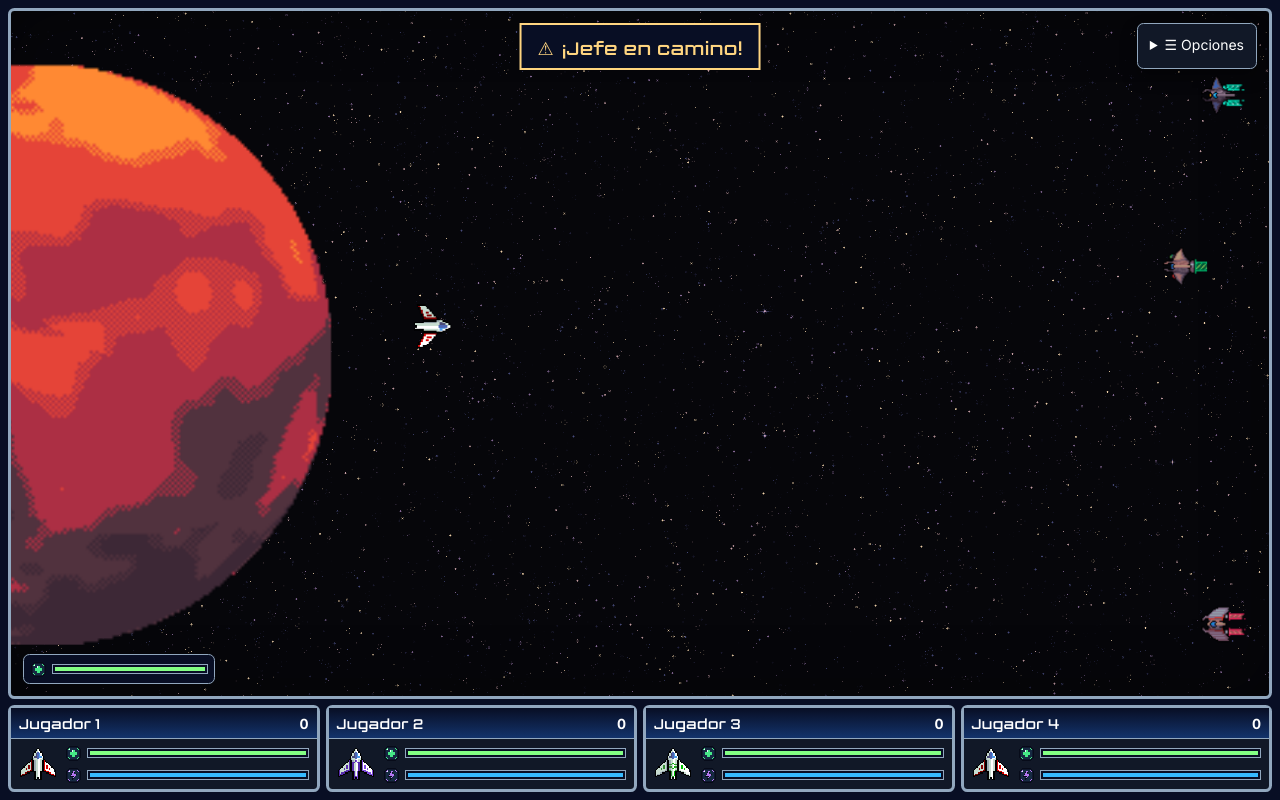
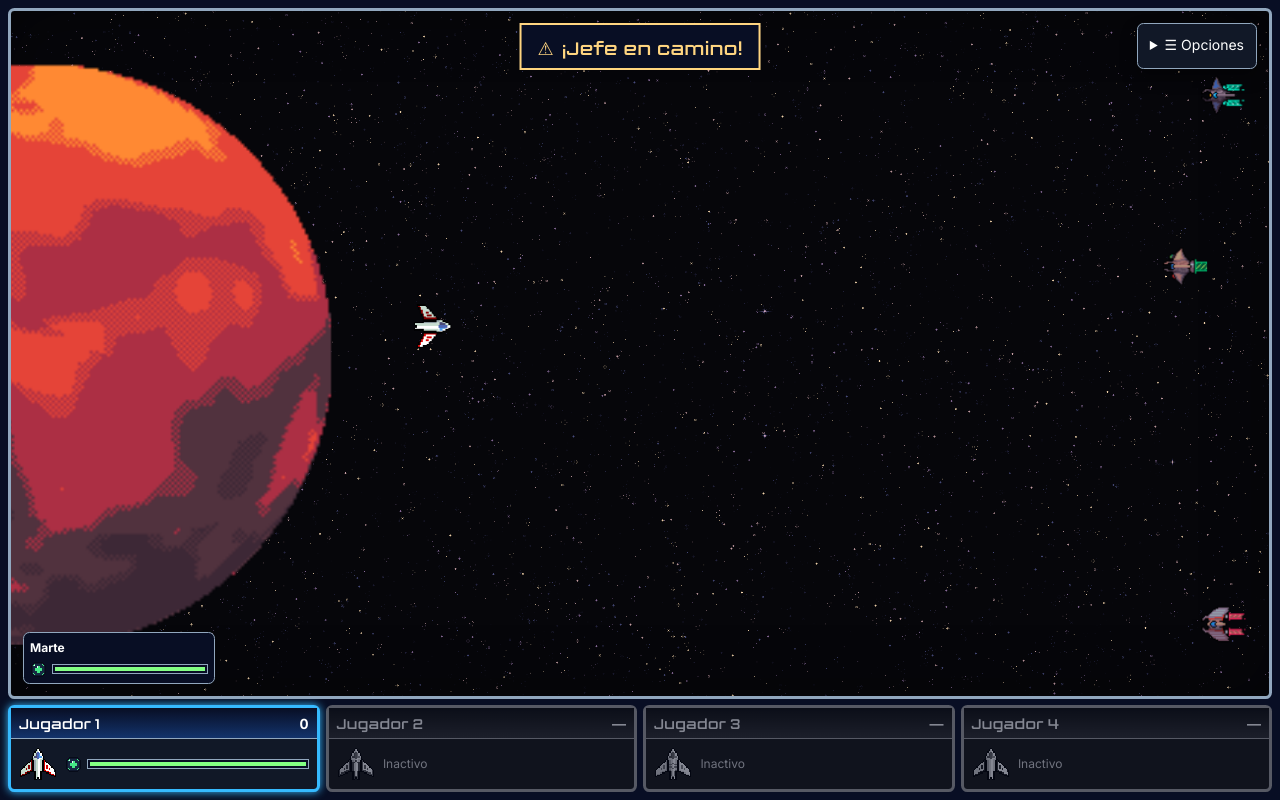
Before and after one commit to GeinerMB/proyecto-C00870-C15464-C25063-C27534, a React (Vite) app: page /#/game in a window 1280 px wide. Built offline with nearby package versions, Linux system fonts and the light colour scheme.

Commit message:
Se conectan los datos con la interfaz

```diff
--- a/src/js/game/gameLoop.js
+++ b/src/js/game/gameLoop.js
@@ -37,6 +37,11 @@ export function startGame(canvas, state, onHudChange) {
     const oldHp = playerShip.hp;
     const oldScore = playerShip.score;
     const oldPlanetHp = planet.hp;
+    const bossType = levels[state.levelId]?.bossType;
+    const oldBoss = enemies.find((enemy) => enemy.type === bossType);
+    const oldBossHp = oldBoss?.hp;
+    const oldBossShieldHp = oldBoss?.shield?.hp;
+    const oldBossShieldPhase = oldBoss?.shield?.phase;
     const movement = input.readMovement();
 
     if (playerShip.hp > 0 && shots > 0) {
@@ -105,10 +110,14 @@ export function startGame(canvas, state, onHudChange) {
       }
     }
 
+    const currentBoss = enemies.find((enemy) => enemy.type === bossType);
     const hudChanged =
       playerShip.hp !== oldHp ||
       playerShip.score !== oldScore ||
       planet.hp !== oldPlanetHp ||
+      oldBossHp !== currentBoss?.hp ||
+      oldBossShieldHp !== currentBoss?.shield?.hp ||
+      oldBossShieldPhase !== currentBoss?.shield?.phase ||
       state.phase !== "playing";
 
     if (hudChanged) {
--- a/src/js/game/gameState.js
+++ b/src/js/game/gameState.js
@@ -3,6 +3,7 @@ import { createPlanet, planetTypes } from "./entities/planet.js";
 import { createSpawners } from "./systems/spawnersSystem.js";
 import { levels } from "./levels.js";
 import { DEFAULT_ROLE, roles } from "./roles.js";
+import { shieldTypes } from "./entities/enemies.js";
 
 // Crea una partida local. Los datos del lobby son opcionales para permitir
 // que el usuario entre directamente a la página de juego.
@@ -31,14 +32,27 @@ export function createGameState(setup = {}) {
 // Devuelve una copia de los valores visibles en el panel de la partida.
 export function getHudSnapshot(state) {
   const { planet } = state;
+  const bossType = levels[state.levelId]?.bossType;
+  const boss = state.enemies.find((enemy) => enemy.type === bossType);
 
   return {
     phase: state.phase,
+    levelId: state.levelId,
     planet: {
       name: planetTypes[planet.type].name,
       hp: planet.hp,
       maxHp: planet.maxHp,
     },
+    boss: boss ? {
+      type: boss.type,
+      hp: boss.hp,
+      maxHp: boss.maxHp,
+      shield: boss.shield ? {
+        hp: boss.shield.hp,
+        maxHp: shieldTypes[boss.shield.type].maxHp,
+        phase: boss.shield.phase,
+      } : null,
+    } : null,
     players: Array.from(state.players.values(), (player) => ({
       id: player.id,
       name: player.name,
--- a/src/pages/Game.jsx
+++ b/src/pages/Game.jsx
@@ -20,7 +20,11 @@ const squad = [
 ];
 
 // El icono distingue cada recurso; el nombre y el valor siguen siendo accesibles.
-function ResourceMeter({ label, value, variant, icon }) {
+function ResourceMeter({ label, value, maxValue = 100, variant, icon }) {
+  const safeMaxValue = Math.max(0, maxValue);
+  const safeValue = Math.max(0, Math.min(value, safeMaxValue));
+  const percentage = safeMaxValue > 0 ? (safeValue / safeMaxValue) * 100 : 0;
+
   return (
     <div className={`game-meter game-meter-${variant}`}>
       <img src={icon} alt="" width="20" height="20" />
@@ -29,34 +33,68 @@ function ResourceMeter({ label, value, variant, icon }) {
         role="meter"
         aria-label={label}
         aria-valuemin={0}
-        aria-valuemax={100}
-        aria-valuenow={value}
-        aria-valuetext={`${value} de 100`}
+        aria-valuemax={safeMaxValue}
+        aria-valuenow={safeValue}
+        aria-valuetext={`${safeValue} de ${safeMaxValue}`}
       >
-        <span className="game-meter-fill" style={{ width: `${value}%` }} />
+        <span className="game-meter-fill" style={{ width: `${percentage}%` }} />
       </span>
     </div>
   );
 }
 
-function PlayerCard({ player }) {
+function PlayerCard({ slot, player }) {
+  const selectedRole = player ? roles[player.role] : null;
+  const ship = selectedRole?.ship ?? slot.ship;
+  const roleLabel = selectedRole?.label ?? slot.role;
+  const statusClass = !player
+    ? "game-player-inactive"
+    : player.hp > 0
+      ? "game-player-active"
+      : "game-player-eliminated";
+
   return (
-    <article className="game-player" aria-labelledby={`game-player-${player.id}-title`}>
+    <article className={`game-player ${statusClass}`} aria-labelledby={`game-player-${slot.number}-title`}>
       <header className="game-player-header">
-        <h3 id={`game-player-${player.id}-title`}>Jugador {player.number}</h3>
-        <p className="game-player-score"><span className="game-visually-hidden">Puntos: </span>0</p>
+        <h3 id={`game-player-${slot.number}-title`}>
+          {player?.name ?? `Jugador ${slot.number}`}
+        </h3>
+        <p className="game-player-score">
+          <span className="game-visually-hidden">Puntos: </span>
+          {player?.score ?? "—"}
+        </p>
       </header>
       <div className="game-player-body">
         <img
           className="game-player-ship"
-          src={player.ship}
-          alt={`Nave del rol ${player.role}`}
+          src={ship}
+          alt={`Nave del rol ${roleLabel}`}
           width="48"
           height="48"
         />
         <div className="game-player-resources">
-          <ResourceMeter label={`Vida del jugador ${player.number}`} value={100} variant="health" icon={healthIcon} />
-          <ResourceMeter label={`Energía del jugador ${player.number}`} value={100} variant="energy" icon={energyIcon} />
+          {player ? (
+            <>
+              <ResourceMeter
+                label={`Vida de ${player.name}`}
+                value={player.hp}
+                maxValue={player.maxHp}
+                variant="health"
+                icon={healthIcon}
+              />
+              {Number.isFinite(player.energy) && Number.isFinite(player.maxEnergy) && (
+                <ResourceMeter
+                  label={`Energía de ${player.name}`}
+                  value={player.energy}
+                  maxValue={player.maxEnergy}
+                  variant="energy"
+                  icon={energyIcon}
+                />
+              )}
+            </>
+          ) : (
+            <span className="game-player-status">Inactivo</span>
+          )}
         </div>
       </div>
     </article>
@@ -85,16 +123,37 @@ function LocalGame({ setup }) {
 
   return (
     <section id="game" className="game" aria-labelledby="game-title">
-      <h1 id="game-title" className="game-visually-hidden">Defiende la Tierra</h1>
+      <h1 id="game-title" className="game-visually-hidden">Defiende {hud.planet.name}</h1>
       <section className="game-board" aria-labelledby="game-board-title">
         <h2 id="game-board-title" className="game-visually-hidden">Zona de juego</h2>
         <p id="game-board-description" className="game-visually-hidden">
-          Vista previa del escenario: la Tierra a la izquierda, cuatro naves
-          aliadas en formación y una nave enemiga a la derecha.
+          Nivel {hud.levelId}: protege el planeta {hud.planet.name} de las naves enemigas.
         </p>
         <div className="game-board-notice">
-          <span aria-hidden="true">⚠</span> ¡Jefe en camino!
+          <span aria-hidden="true">⚠</span>
+          {hud.boss ? "¡Jefe en combate!" : "¡Jefe en camino!"}
         </div>
+        {hud.boss && (
+          <div className="game-boss-status" aria-label="Estado del jefe">
+            <strong>Jefe</strong>
+            <ResourceMeter
+              label="Vida del jefe"
+              value={hud.boss.hp}
+              maxValue={hud.boss.maxHp}
+              variant="boss"
+              icon={healthIcon}
+            />
+            {hud.boss.shield && hud.boss.shield.phase !== "broken" && (
+              <ResourceMeter
+                label="Escudo del jefe"
+                value={hud.boss.shield.hp}
+                maxValue={hud.boss.shield.maxHp}
+                variant="energy"
+                icon={energyIcon}
+              />
+            )}
+          </div>
+        )}
         <details className="game-menu">
           <summary><span aria-hidden="true">☰</span> Opciones</summary>
           <nav aria-label="Opciones de la partida">
@@ -106,7 +165,14 @@ function LocalGame({ setup }) {
 
         <div className="game-planet">
           <div className="game-planet-health">
-            <ResourceMeter label="Vida del planeta Tierra" value={100} variant="health" icon={healthIcon} />
+            <span className="game-planet-name">{hud.planet.name}</span>
+            <ResourceMeter
+              label={`Vida del planeta ${hud.planet.name}`}
+              value={hud.planet.hp}
+              maxValue={hud.planet.maxHp}
+              variant="health"
+              icon={healthIcon}
+            />
           </div>
         </div>
         <canvas
@@ -128,7 +194,17 @@ function LocalGame({ setup }) {
       <section className="game-squad" aria-labelledby="game-squad-title">
         <h2 id="game-squad-title" className="game-visually-hidden">Estado del escuadrón</h2>
         <ul className="game-squad-list" aria-label="Jugadores del escuadrón">
-          {squad.map((player) => <li key={player.id}><PlayerCard player={player} /></li>)}
+          {squad.map((slot, index) => {
+            const player = index === 0
+              ? hud.players.find(({ id }) => id === gameState.localPlayerId)
+              : null;
+
+            return (
+              <li key={slot.id}>
+                <PlayerCard slot={slot} player={player} />
+              </li>
+            );
+          })}
         </ul>
       </section>
     </section>
--- a/src/styles/game.css
+++ b/src/styles/game.css
@@ -260,6 +260,17 @@ body:has(.game) {
   background: var(--dialog-surface);
 }
 
+.game-player-active {
+  border-color: var(--button-edge);
+  box-shadow: 0 0 0.5rem var(--button-edge);
+}
+
+.game-player-inactive,
+.game-player-eliminated {
+  filter: grayscale(1);
+  opacity: 0.5;
+}
+
 .game-player-header {
   display: flex;
   align-items: baseline;
@@ -299,6 +310,42 @@ body:has(.game) {
 .game-player-resources {
   display: grid;
   gap: 0.375rem;
+}
+
+.game-player-status {
+  color: var(--game-text-muted);
+  font-size: 0.75rem;
+}
+
+.game-planet-name {
+  display: block;
+  margin-bottom: 0.25rem;
+  font-size: 0.75rem;
+  font-weight: 700;
+}
+
+.game-boss-status {
+  position: absolute;
+  z-index: 2;
+  top: 3.5rem;
+  left: 50%;
+  display: grid;
+  gap: 0.375rem;
+  width: min(18rem, calc(100% - 2rem));
+  padding: 0.5rem;
+  border: 1px solid var(--game-warning);
+  border-radius: var(--game-radius);
+  background: var(--dialog-header-top);
+  transform: translateX(-50%);
+}
+
+.game-boss-status > strong {
+  color: var(--game-warning);
+  font-size: 0.75rem;
+}
+
+.game-meter-boss .game-meter-fill {
+  background: #ff5b5b;
 }
 
 /* Formas e iconos distintos, además del color; etiquetas disponibles para lectores. */
```
